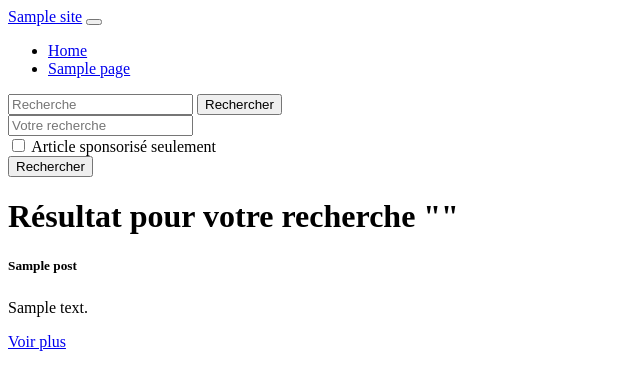
After one commit to Adrien-Le-Pober/bedrock-wordpress-demo, a WordPress theme: template web/app/themes/custom/search.php in a window 1280 px wide. The commit adds this page. Shown: the top 390 px of the page, without its empty margins (0-640 px from the left). Run offline with PHP 8.4 and a stand-in for WordPress, Linux system fonts and the light colour scheme; the site name, menu and one post (Sample post) are stand-ins, and other content is empty; some libraries are stand-ins or nearby versions.

Commit message:
add advanced search with pre_get_posts hook

```diff
--- a/web/app/themes/custom/functions.php
+++ b/web/app/themes/custom/functions.php
@@ -85,11 +85,35 @@ function init() {
     ]);
 }
 
+// altére la requête principale de WordPress pour créer des recherches avancées
+function pre_get_posts (\WP_Query $query) {
+    // annuler les filtres pour les sections suivantes
+    if (is_admin() || !is_search() || !$query->is_main_query()) {
+        return;
+    }
+    if (get_query_var('sponso') === '1') {
+        $meta_query = $query->get('meta_query', []);
+        $meta_query[] = [
+            'key' => SponsoMetaBox::META_KEY,
+            'compare' => 'EXISTS',
+        ];
+        $query->set('meta_query', $meta_query);
+    }
+}
+
+// autoriser des paramètres d'URL spécifiques
+function query_vars ($params) {
+    $params[] = 'sponso';
+    return $params;
+}
+
+add_action('pre_get_posts', 'App\pre_get_posts');
 add_action('init', 'App\init');
 add_action('after_setup_theme', 'App\supports');
 add_action('wp_enqueue_scripts', 'App\register_assets');
 add_filter('nav_menu_css_class', 'App\menu_class');
 add_filter('nav_menu_link_attributes', 'App\menu_link_class');
+add_filter('query_vars', 'App\query_vars');
 
 require_once('Metaboxes/SponsoMetaBox.php');
 require_once('Options/AgenceMenuPage.php');
--- /dev/null
+++ b/web/app/themes/custom/search.php
@@ -0,0 +1,29 @@
+<?php get_header() ?>
+
+<form>
+    <input type="search" class="form-control mt-2" placeholder="Votre recherche" name="s" value="<?= get_search_query() ?>">
+    <div class="form-check">
+        <input class="form-check-input" type="checkbox" value="1" name="sponso" id="flexCheckDefault" <?= checked('1', get_query_var('sponso')) ?>>
+        <label class="form-check-label" for="flexCheckDefault">
+            Article sponsorisé seulement
+        </label>
+    </div>
+    <button type="submit" class="btn btn-primary mb-1">Rechercher</button>
+</form>
+
+<h1 class="mb-4">Résultat pour votre recherche "<?= get_search_query() ?>"</h1>
+
+<?php if (have_posts()): ?>
+    <div class="row">
+        <?php while (have_posts()): the_post(); ?>
+            <?php get_template_part('parts/card', 'post'); ?>
+        <?php endwhile ?>
+    </div>
+
+    <?php App\pagination() ?>
+
+<?php else: ?>
+    <h1>Pas d'articles</h1>
+<?php endif; ?>
+
+<?php get_footer() ?>
```
Also changed, not shown: web/app/themes/custom/single-post.php (+3 -5 lines).
